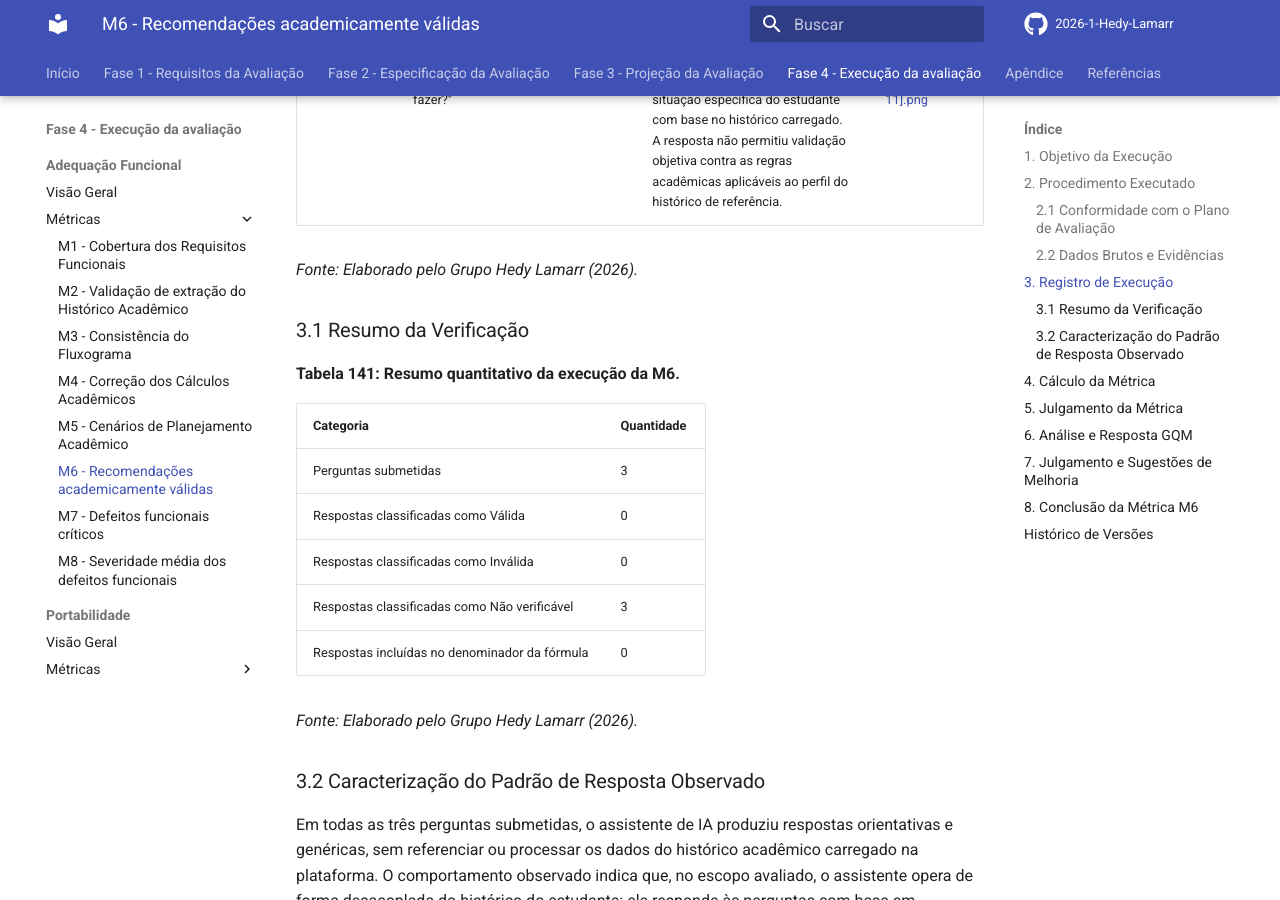
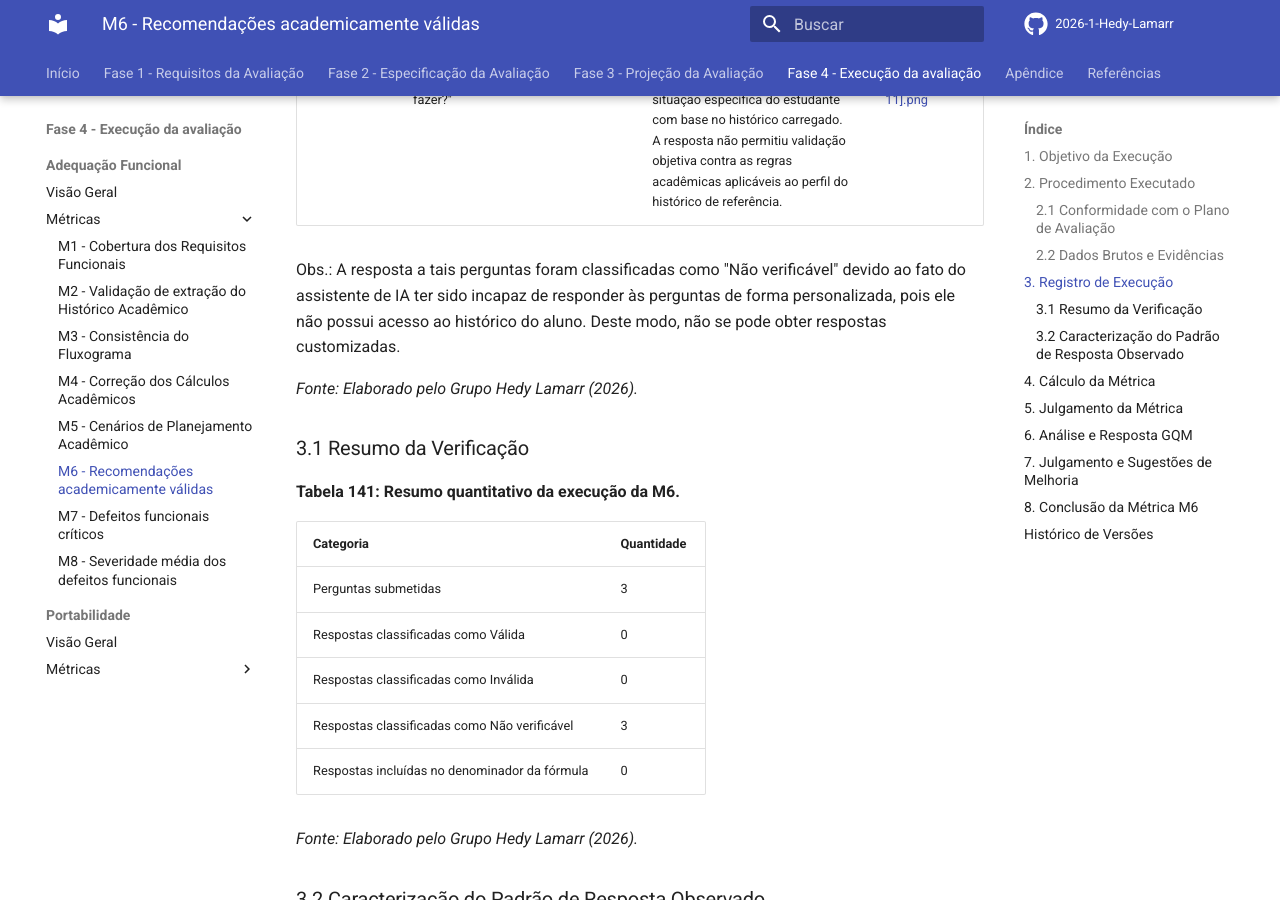
Before and after one commit to FCTE-Qualidade-de-Software-1/2026-1_T01_HEDY_LAMAR, an MkDocs documentation site: the page built from docs/fase4/adequacao_funcional/metrica_6.md, in a window 1280 px wide and 900 px high, scrolled down 2764 px. Built offline with MkDocs 1.6.1 and Material for MkDocs 9.7.7, drawn with Linux system fonts in a browser that asks for light colours; comment, search, counter and statistics services are not loaded.

Commit message:
observação fase4

```diff
--- a/docs/fase4/adequacao_funcional/metrica_6.md
+++ b/docs/fase4/adequacao_funcional/metrica_6.md
@@ -62,6 +62,8 @@ Esta métrica responde à questão Q3 de Adequação Funcional: **"Em que grau a
 | P1     | "Tenho algum pré-requisito pendente para cursar [disciplina X]?" | **Não verificável** | O assistente forneceu resposta genérica sobre como consultar pré-requisitos, sem acessar ou referenciar o histórico carregado do estudante. A resposta não permitiu validação objetiva contra a base curricular de referência. | [M6_P[1]_[Nao verificável]_[2026-06-11].png](../../assets/dados/adequacao_funcional/metrica5e6/M6_P[1]_[CLASSIFICACAO]_[2026-06-11].png)  |
 | P2     | "Quantos semestres ainda me faltam para concluir o curso?"     | **Não verificável** | O assistente não forneceu estimativa numérica de semestres. A resposta foi orientativa, sugerindo que o estudante consulte o SIGAA ou o coordenador, sem utilizar os dados do histórico carregado para produzir um cálculo concreto. | [M6_P[2]_[Nao verificável]_[2026-06-11].png](../../assets/dados/adequacao_funcional/metrica5e6/M6_P[2]_[CLASSIFICACAO]_[2026-06-11].png)  |
 | P3     | "Estou em risco de jubilamento? O que devo fazer?"             | **Não verificável** | O assistente respondeu com informações gerais sobre jubilamento na UnB, sem avaliar a situação específica do estudante com base no histórico carregado. A resposta não permitiu validação objetiva contra as regras acadêmicas aplicáveis ao perfil do histórico de referência. | [M6_P[3]_[Nao verificável]_[2026-06-11].png](../../assets/dados/adequacao_funcional/metrica5e6/M6_P[3]_[CLASSIFICACAO]_[2026-06-11].png)  |
+
+Obs.: A resposta a tais perguntas foram classificadas como "Não verificável" devido ao fato do assistente de IA ter sido incapaz de responder às perguntas de forma personalizada, pois ele não possui acesso ao histórico do aluno. Deste modo, não se pode obter respostas customizadas.
 
 *Fonte: Elaborado pelo Grupo Hedy Lamarr (2026).*
 
```
